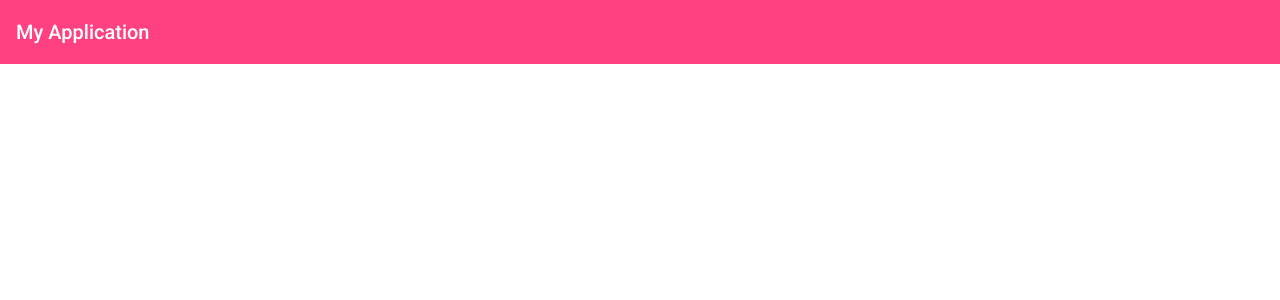
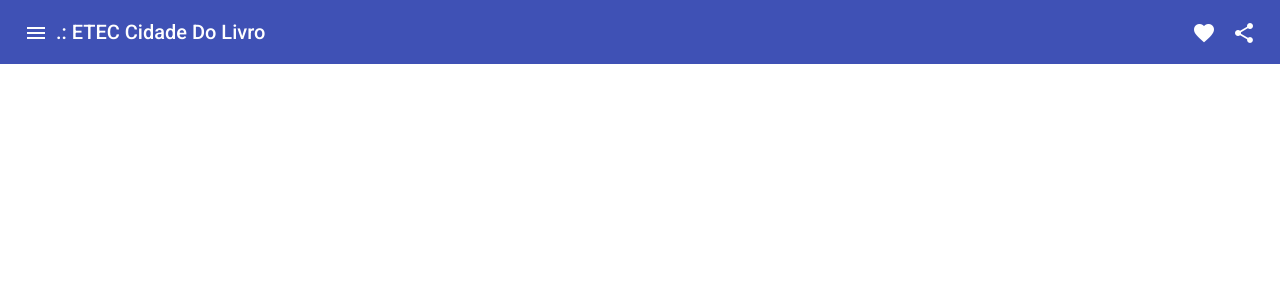
Before and after one commit to JoaoLCasagrande/escolaui, an Angular app: page / in a window 1280 px wide. Shown: the top 300 px of the page. Built offline with nearby package versions, Linux system fonts and the light colour scheme.

Commit message:
ListaCursos

```diff
--- a/src/app/app.component.html
+++ b/src/app/app.component.html
@@ -1,3 +1,13 @@
-<mat-toolbar color="accent">
-  <span>My Application</span>
+<mat-toolbar color="primary">
+  <button mat-icon-button class="example-icon" aria-label="Example icon-button with menu icon">
+    <mat-icon>menu</mat-icon>
+  </button>
+  <span>.: ETEC Cidade Do Livro</span>
+  <span class="example-spacer"></span>
+  <button mat-icon-button class="example-icon favorite-icon" aria-label="Example icon-button with heart icon">
+    <mat-icon>favorite</mat-icon>
+  </button>
+  <button mat-icon-button class="example-icon" aria-label="Example icon-button with share icon">
+    <mat-icon>share</mat-icon>
+  </button>
 </mat-toolbar>
--- a/src/app/app.module.ts
+++ b/src/app/app.module.ts
@@ -6,6 +6,8 @@ import { AppComponent } from './app.component';
 import { BrowserAnimationsModule } from '@angular/platform-browser/animations';
 
 import {MatToolbarModule} from '@angular/material/toolbar';
+import {MatIconModule} from '@angular/material/icon';
+import {MatButtonModule} from '@angular/material/button';
 
 @NgModule({
   declarations: [
@@ -15,7 +17,9 @@ import {MatToolbarModule} from '@angular/material/toolbar';
     BrowserModule,
     AppRoutingModule,
     BrowserAnimationsModule,
-    MatToolbarModule
+    MatToolbarModule,
+    MatIconModule,
+    MatButtonModule
   ],
   providers: [],
   bootstrap: [AppComponent]
--- /dev/null
+++ b/src/app/cursos/lista-cursos/lista-cursos.component.html
@@ -0,0 +1 @@
+<p>lista-cursos works!</p>
```
Also changed, not shown: src/app/cursos/cursos-routing.module.ts (added, +10 -0 lines), src/app/cursos/cursos.module.ts (added, +17 -0 lines), src/app/cursos/lista-cursos/lista-cursos.component.ts (added, +15 -0 lines), src/app/cursos/lista-cursos/lista-cursos.component.scss (added), 1 other file (tests, documents, lock files or other folders).
